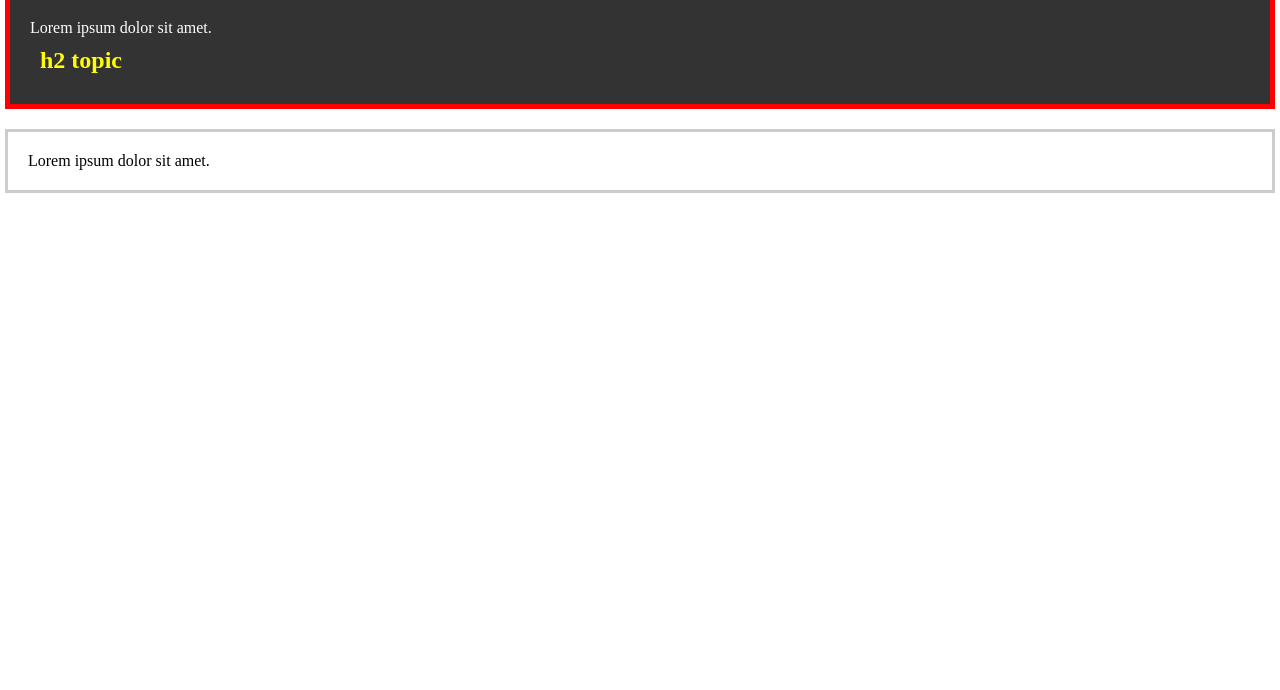
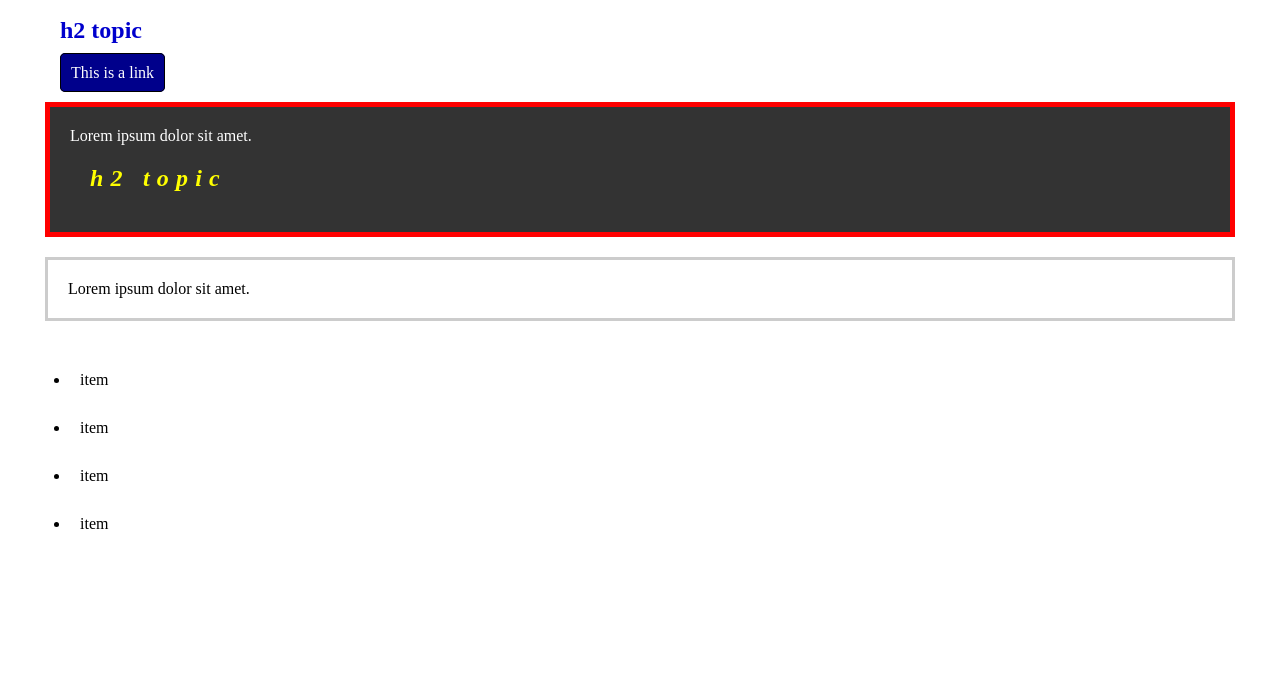
Before and after one commit to yuvalpz12/WebProjectYuval, a plain HTML site: page Index.html in a window 1280 px wide. Shown: the part 110-800 px from the top of the page. Drawn offline with Linux system fonts and the light colour scheme.

Commit message:
Continue

```diff
--- a/Index.html
+++ b/Index.html
@@ -11,6 +11,8 @@
 
 <h1 > Lecture 3 </h1 >
 <h2> h2 topic</h2>
+<a href="#">This is a link</a>
+
 <div id="box-1">
     Lorem ipsum dolor sit amet.
     <h2> h2 topic</h2>
@@ -19,6 +21,15 @@
     Lorem ipsum dolor sit amet.
 </div>
 
+    <ul class ="Categories">
+        <li>item </li>
+        <li>item </li>
+        <li>item </li>
+        <li>item </li>
+    </ul>
+    <br>
+    <Br>
+
 
 </body>
 </html>
--- a/learn_css.css
+++ b/learn_css.css
@@ -1,6 +1,6 @@
 * {
-    margin: 0;
-    padding:0;
+    margin: 10px;
+    padding:10px;
 }
 h1{
     color: steelblue;
@@ -12,6 +12,8 @@ h2{
 }
 #box-1 h2{
     color: yellow;
+    font-style: italic;
+    letter-spacing: 0.3em;
 }
 #box-1{
     background-color:#333;
@@ -21,8 +23,32 @@ h2{
     margin: 20px 5px;
 }
 
+
 .box-2 {
     border: 3px solid #ccc;
     padding:20px;
     margin: 20px 5px;
 }
+a {
+    text-decoration: none;
+    color: white;
+    background-color: darkblue;
+    padding: 10px;
+    margin: 20px;
+    border: 1px black solid;
+    border-radius: 5px;
+
+
+}
+a:hover {
+    color: red;
+    background-color: white;
+}
+a:active{
+    background-color:red;
+    color:white;
+    border: 1px red solid;
+}
+a:visited {
+    background-color: purple;
+}
```
